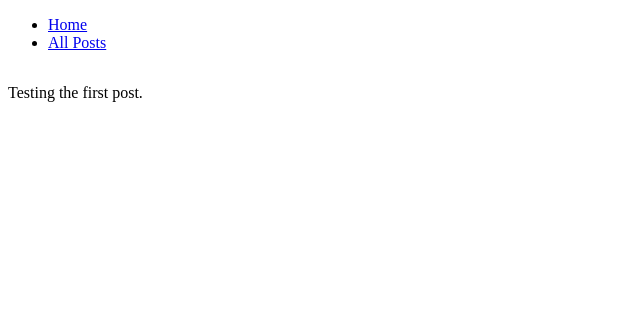
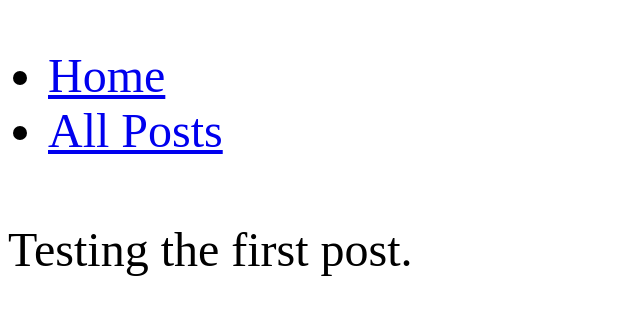
Before and after one commit to overheardonearth/overheardonearth.github.io, a Jekyll site: the page built from index.html, in a window 1280 px wide. Shown: the top 315 px of the page, without its empty margins (0-640 px from the left). Built offline with Jekyll 4.4.1, drawn with Linux system fonts in a browser that asks for light colours.

Commit message:
Update main.css

```diff
--- a/css/main.css
+++ b/css/main.css
@@ -18,15 +18,16 @@ a:hover {
     text-decoration: underline;
 }
 
-*/
-
 p {
     font-size: 1.5em;
     line-height: 1.4em;
     color: #333;
 }
 
-h1 {
+*/
+
+
+body {
     font-size: 3em;
-    font-family:'Helvetica', 'Arial', 'Sans-Serif';
+    font-family:'Source Sans Pro', 'PT Sans', 'Sans-Serif';
 }
```
